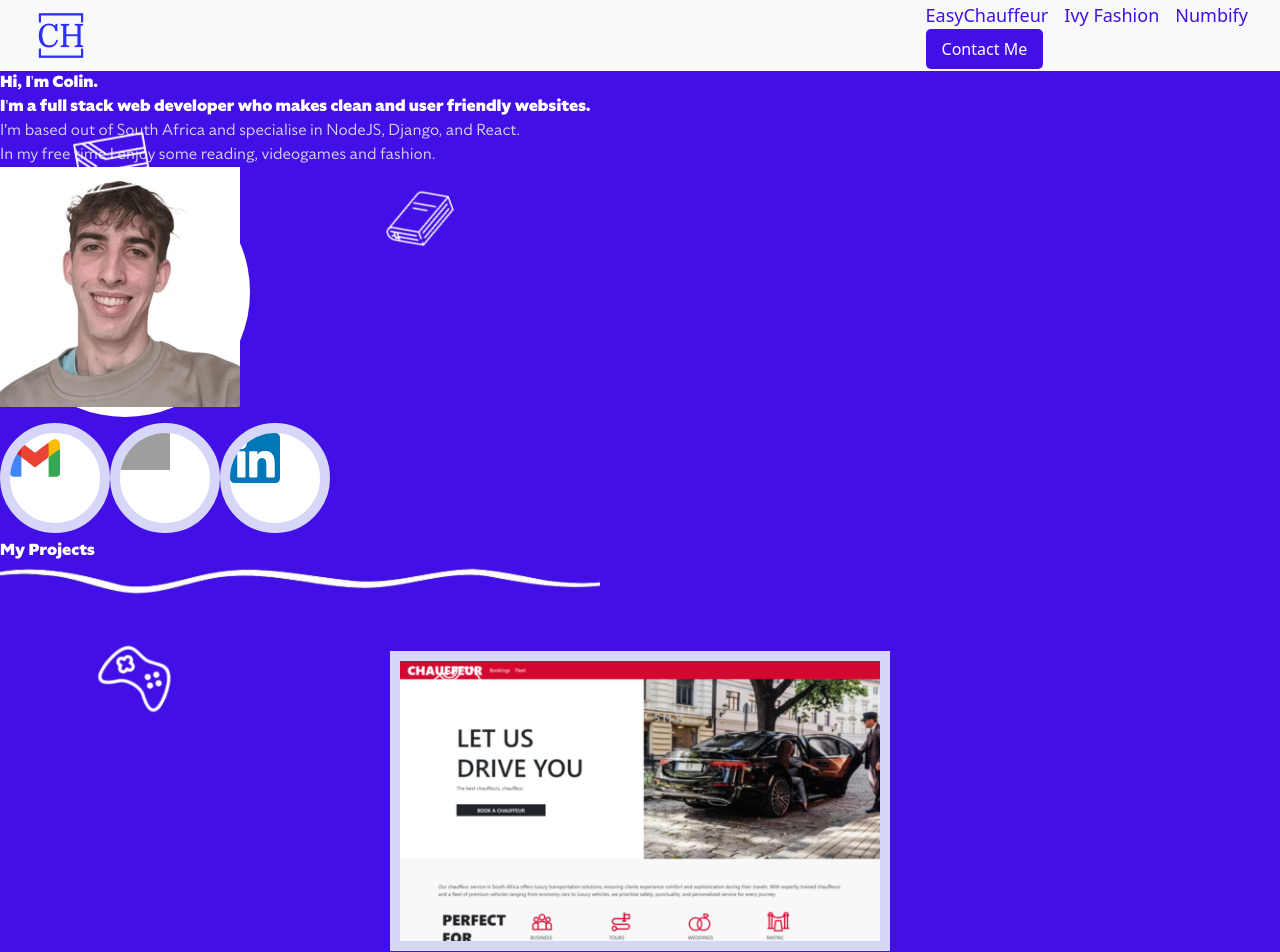
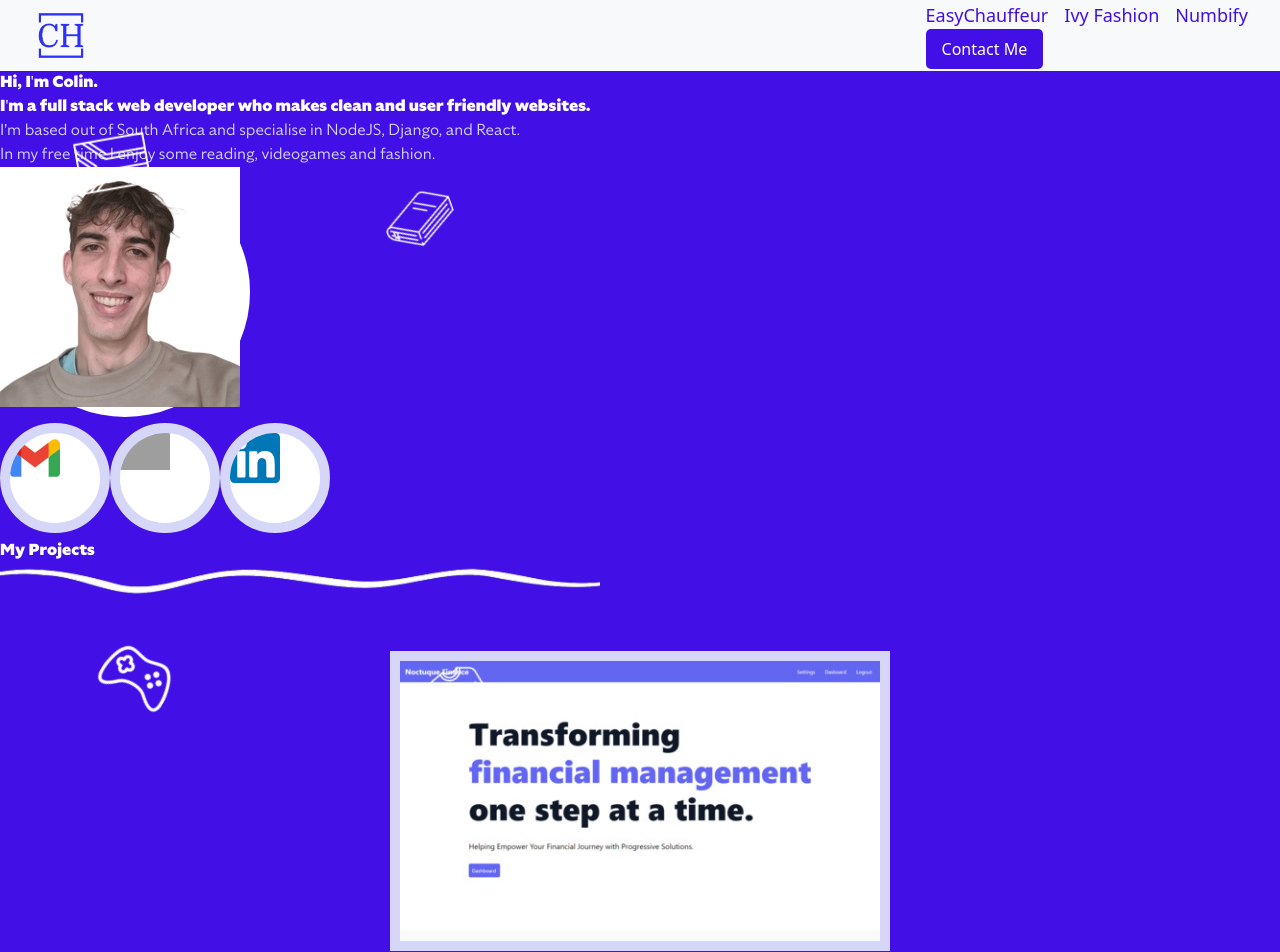
Before and after one commit to Colin-Harwood/Portfolio-Website, a React (Vite) app in the folder Portfolio-website/: page / in a window 1280 px wide. Shown: the top 952 px of the page. Built offline with nearby package versions, Linux system fonts and the light colour scheme; grey boxes are pictures that could not be loaded.

Commit message:
Update image and link in Home.jsx

```diff
--- a/Portfolio-website/src/pages/Home.jsx
+++ b/Portfolio-website/src/pages/Home.jsx
@@ -62,7 +62,7 @@ const Home = () => {
         <div className="flex flex-col justify-center align-center content-center items-center">
           <div className="image-wrap">
 
-              <img src="/FireShot Capture 015 - Professional Chauffeur Services - Chauffeur - 127.0.0.1.png" alt="EasyChauffeur Template Image"  className="img-ad"/>
+              <img src="/FireShot Capture 021 - Noctuque Finance - localhost.jpg" alt="Noctuque Finance Home Page"  className="img-ad"/>
 
           </div>
         </div>
@@ -70,10 +70,10 @@ const Home = () => {
           <h1 className="text-5xl mb-7">Noctuque Finance</h1>
           <p className='px-10'>Lorem ipsum dolor sit amet consectetur adipisicing elit. Voluptate eum similique hic, nihil facere consequuntur laboriosam sed commodi repudiandae consequatur rerum? Quaerat assumenda adipisci quos non aut perferendis magnam vitae.</p>
           <div className="flex flex-row justify-center gap-10">
-            <a href="https://github.com/Colin-Harwood/Full-Stack-Car-Rental-Website">
+            <a href="https://github.com/Colin-Harwood/Finance-tracker">
             <img src="/github.a4a6a7ae8671bf5749a6aaa4d604fdaa.svg" alt="Github Icon" width="50px" height="50px" className="projBtn"/>
             </a>
-            <a href="/EasyChauffeur">
+            <a href="/NoctuqueFinance">
             <img src="/ddd1c2476bcb099d675bf282f0a40192-removebg-preview.png" alt="Arrow Icon" width="50px" height="50px" className="projBtn"/>
             </a>
           </div>
```
